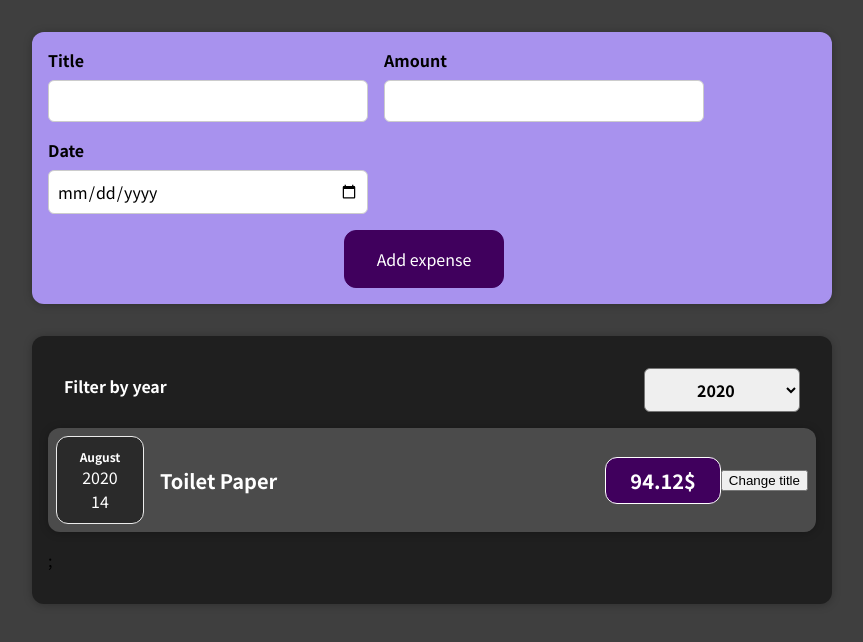
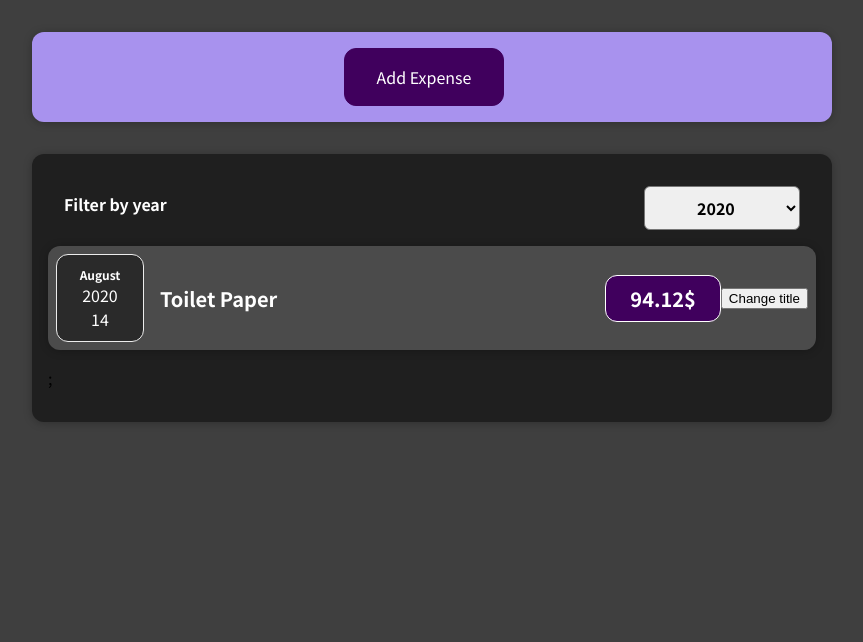
Before and after one commit to PatriciaLamb/expense-tracker-react-course-, a React (Create React App) app: page / in a window 1280 px wide. Shown: the top 642 px of the page, without its empty margins (208-1071 px from the left). Built offline with nearby package versions, Linux system fonts and the light colour scheme.

Commit message:
ExpenseForm only visible when clicking on it

```diff
--- a/src/components/NewExpense/ExpenseForm.js
+++ b/src/components/NewExpense/ExpenseForm.js
@@ -73,6 +73,9 @@
         </div>
       </div>
       <div className="new-expenses__actions">
+        <button onClick={props.onCancel} type="button">
+          Cancel
+        </button>
         <button type="submit">Add expense</button>
       </div>
     </form>
--- a/src/components/NewExpense/NewExpense.js
+++ b/src/components/NewExpense/NewExpense.js
@@ -1,8 +1,10 @@
-import React from "react";
+import React, { useState } from "react";
 import "./NewExpense.css";
 import ExpenseForm from "./ExpenseForm";
 
 const NewExpense = (props) => {
+  const [isEditing, setIsEditing] = useState(false);
+
   const saveExpenseDataHandler = (enteredExpenseData) => {
     const expenseData = {
       ...enteredExpenseData,
@@ -10,9 +12,22 @@
     };
     props.onAddExpense(expenseData);
   };
+  const startEditingHandler = () => {
+    setIsEditing(true);
+  };
+
+  const stopEditingHandler = () => {
+    setIsEditing(false);
+  };
   return (
     <div className="new-expense">
-      <ExpenseForm onSaveExpenseData={saveExpenseDataHandler} />
+      {!isEditing && <button onClick={startEditingHandler}>Add Expense</button>}
+      {isEditing && (
+        <ExpenseForm
+          onSaveExpenseData={saveExpenseDataHandler}
+          onCancel={stopEditingHandler}
+        />
+      )}
     </div>
   );
 };
```
